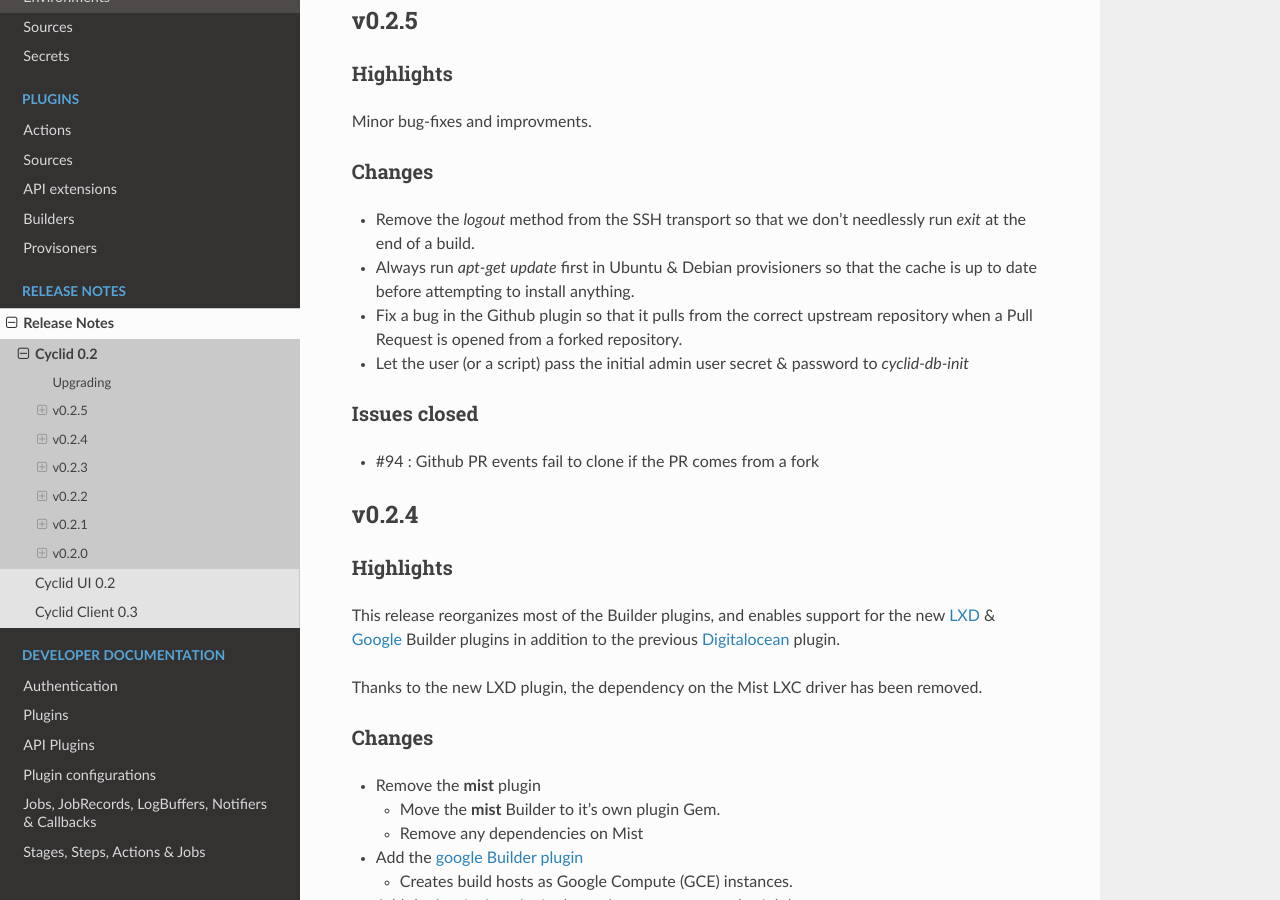
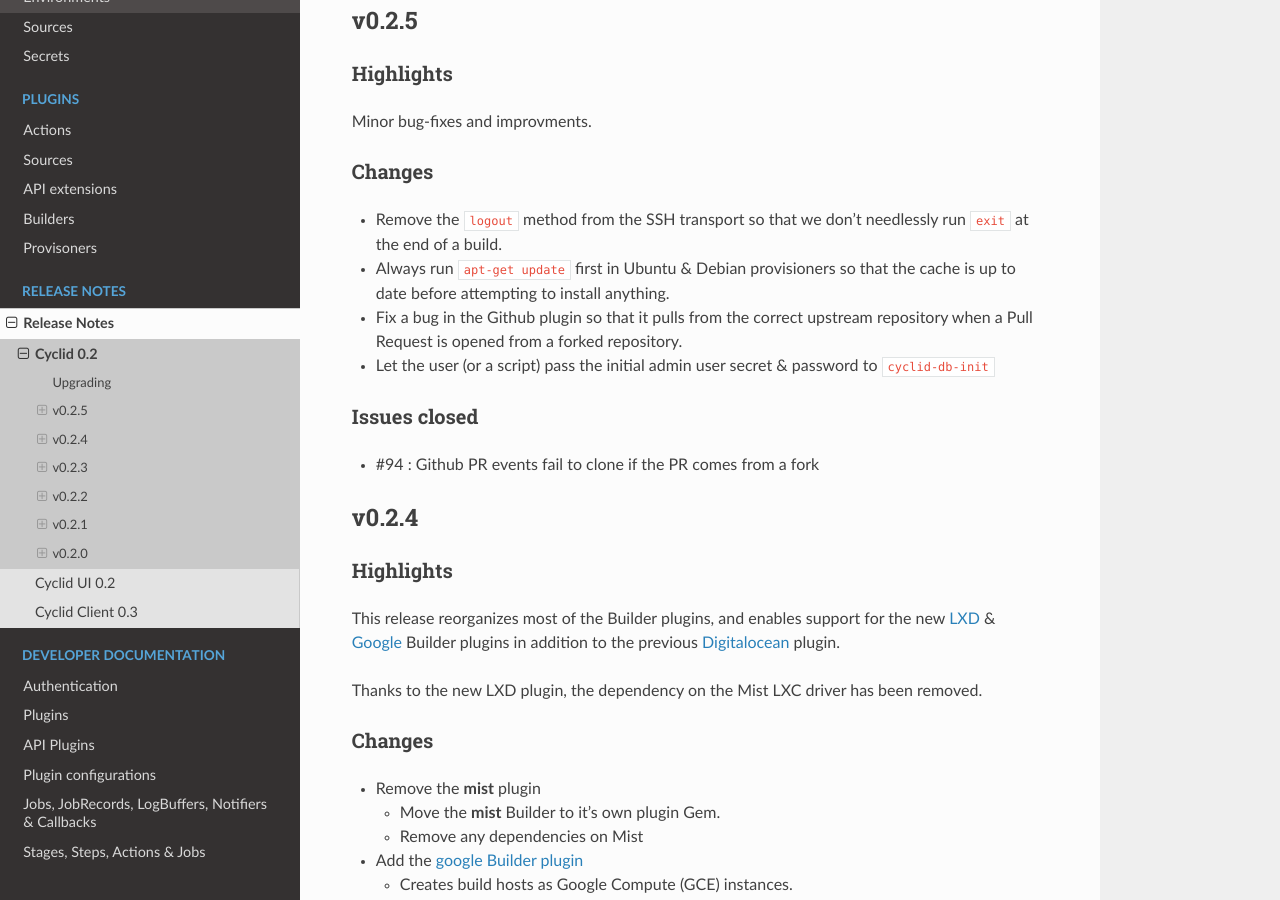
Before and after one commit to Cyclid/Cyclid-docs, a Sphinx documentation site: the page built from docs/release_notes/cyclid/0_2.rst, in a window 1280 px wide and 900 px high, scrolled down 848 px. Built offline with Sphinx 7.4.7 and the Read the Docs theme 2.0.0, drawn with Linux system fonts in a browser that asks for light colours.

Commit message:
Fix that formatting

```diff
--- a/docs/release_notes/cyclid/0_2.rst
+++ b/docs/release_notes/cyclid/0_2.rst
@@ -21,14 +21,14 @@
 Changes
 -------
 
-- Remove the `logout` method from the SSH transport so that we don't needlessly
-  run `exit` at the end of a build.
-- Always run `apt-get update` first in Ubuntu & Debian provisioners so that the
-  cache is up to date before attempting to install anything.
+- Remove the ``logout`` method from the SSH transport so that we don't
+  needlessly run ``exit`` at the end of a build.
+- Always run ``apt-get update`` first in Ubuntu & Debian provisioners so that
+  the cache is up to date before attempting to install anything.
 - Fix a bug in the Github plugin so that it pulls from the correct upstream
   repository when a Pull Request is opened from a forked repository.
 - Let the user (or a script) pass the initial admin user secret & password to
-  `cyclid-db-init`
+  ``cyclid-db-init``
 
 Issues closed
 -------------
```
